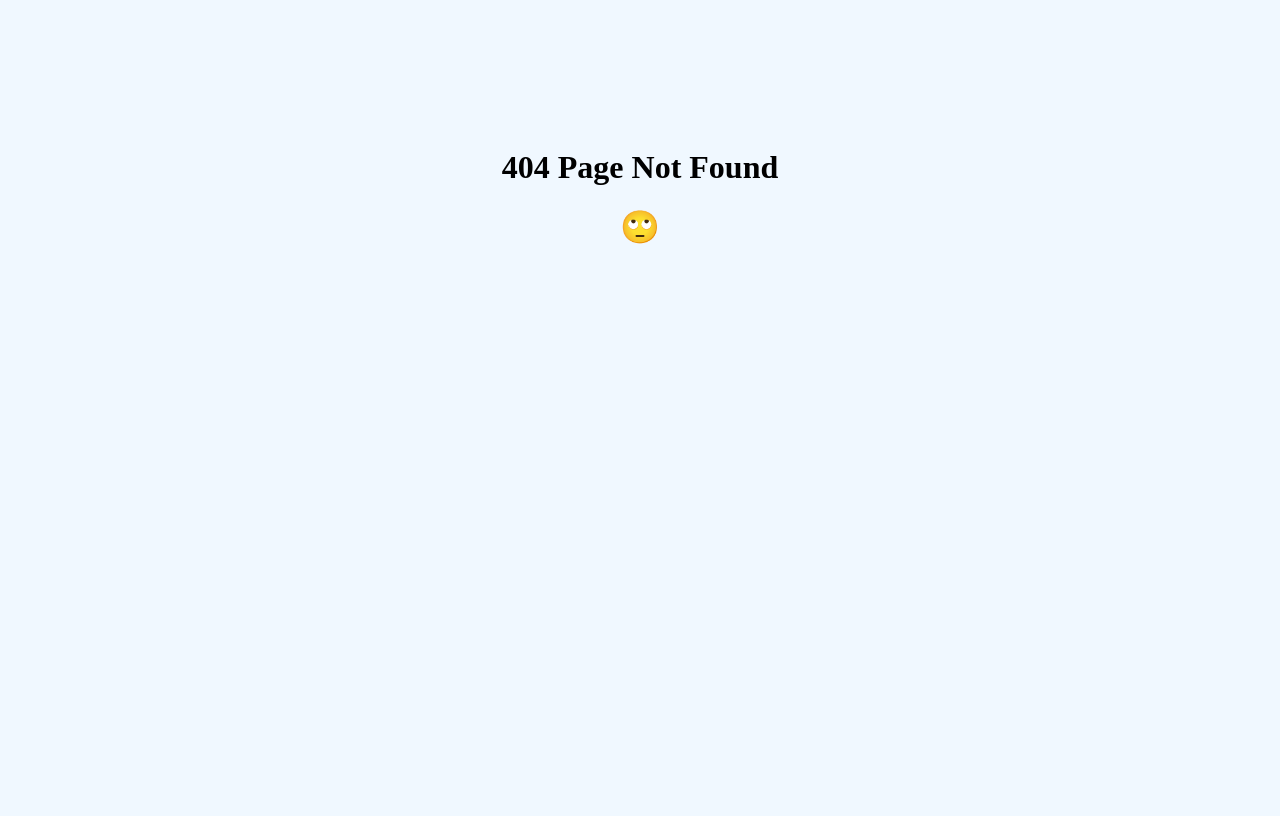
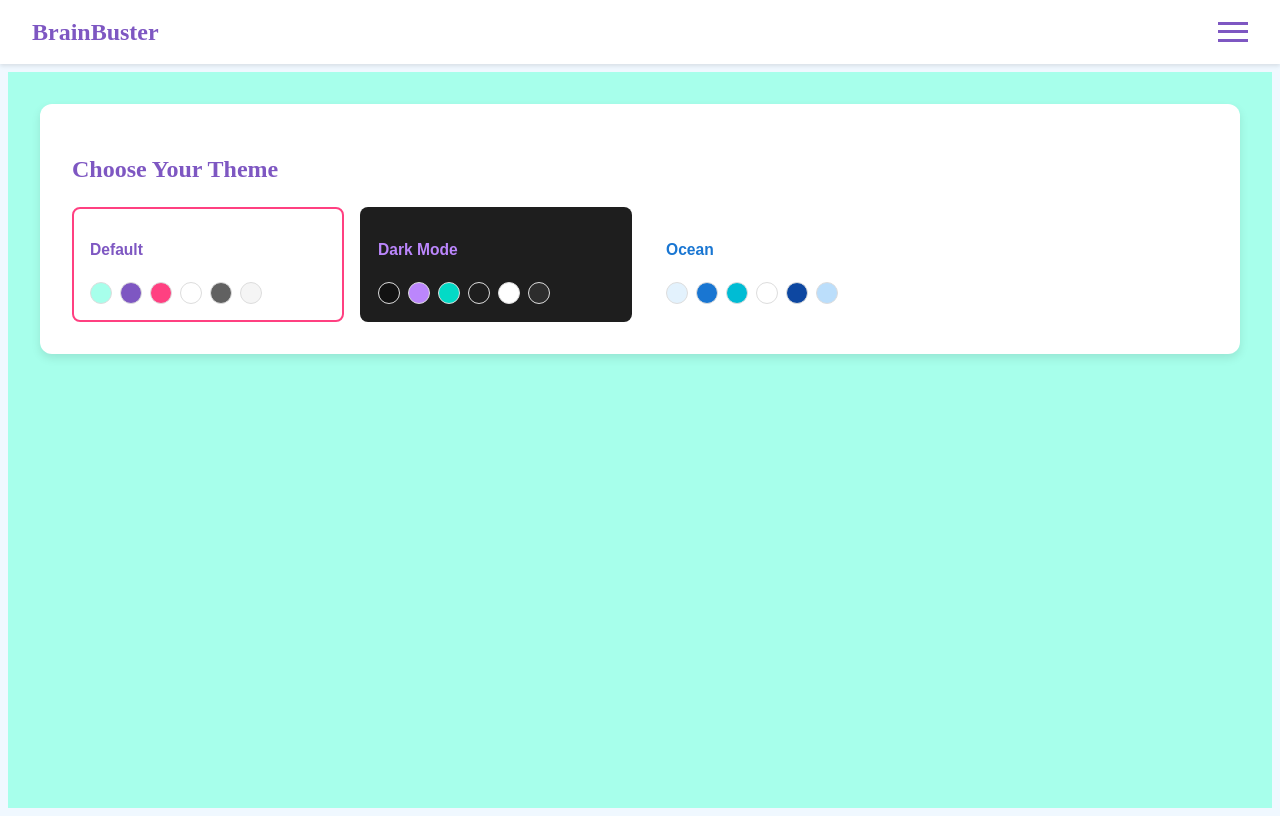
Before and after one commit to cmatthews3212/BrainBuster, a React (Vite) app in the folder client/: page /themes in a window 1280 px wide. Before the commit this address had no page. Built offline with nearby package versions, Linux system fonts and the light colour scheme.

Commit message:
updated theme/ game display

```diff
--- a/client/src/App.jsx
+++ b/client/src/App.jsx
@@ -1,26 +1,29 @@
-import { Outlet } from 'react-router-dom';
+import { Outlet } from "react-router-dom";
 import {
   ApolloClient,
   InMemoryCache,
   ApolloProvider,
   createHttpLink,
-} from '@apollo/client';
-import { setContext } from '@apollo/client/link/context';
+} from "@apollo/client";
+import { setContext } from "@apollo/client/link/context";
+import { BrowserRouter as Router, Routes, Route } from "react-router-dom";
 
-import Nav from './components/Nav';
-import { GlobalProvider } from './utils/GlobalState';
-import Quiz from './components/Quiz';
+import Nav from "./components/Nav";
+import { GlobalProvider } from "./utils/GlobalState";
+import { ThemeProvider } from "./pages/ThemeContext";
+import Dashboard from "./pages/Dashboard";
+//import Themes from './pages/Themes';
 
 const httpLink = createHttpLink({
-  uri: '/graphql',
+  uri: "/graphql",
 });
 
 const authLink = setContext((_, { headers }) => {
-  const token = localStorage.getItem('id_token');
+  const token = localStorage.getItem("id_token");
   return {
     headers: {
       ...headers,
-      authorization: token ? `Bearer ${token}` : '',
+      authorization: token ? `Bearer ${token}` : "",
     },
   };
 });
@@ -33,13 +36,12 @@ const client = new ApolloClient({
 function App() {
   return (
     <ApolloProvider client={client}>
-      <div>
+      <ThemeProvider>
         <GlobalProvider>
-          <Nav/>
+          <Nav />
           <Outlet />
-
         </GlobalProvider>
-      </div>
+      </ThemeProvider>
     </ApolloProvider>
   );
 }
--- a/client/src/components/Game/JoinGame.jsx
+++ b/client/src/components/Game/JoinGame.jsx
@@ -1,21 +1,60 @@
 import React from 'react';
 import { useNavigate } from 'react-router-dom';
+import { useTheme } from '../../pages/ThemeContext';
 
 function JoinGame() {
+  const navigate = useNavigate();
+  const { theme } = useTheme();
 
-  const navigate = useNavigate();
+  const styles = {
+    container: {
+      backgroundColor: theme.colors.card,
+      borderRadius: '8px',
+      padding: '20px',
+      margin: '20px',
+      boxShadow: '0 2px 4px rgba(0,0,0,0.1)',
+      display: 'flex',
+      gap: '15px',
+      justifyContent: 'center',
+    },
+    button: {
+      backgroundColor: theme.colors.primary,
+      color: '#fff',
+      padding: '15px 30px',
+      border: 'none',
+      borderRadius: '4px',
+      cursor: 'pointer',
+      fontSize: '16px',
+      fontWeight: 'bold',
+      transition: 'background-color 0.3s ease',
+      '&:hover': {
+        backgroundColor: theme.colors.secondary,
+      },
+    },
+    inviteButton: {
+      backgroundColor: theme.colors.secondary,
+      color: '#fff',
+      padding: '15px 30px',
+      border: 'none',
+      borderRadius: '4px',
+      cursor: 'pointer',
+      fontSize: '16px',
+      fontWeight: 'bold',
+      transition: 'background-color 0.3s ease',
+      '&:hover': {
+        backgroundColor: theme.colors.primary,
+      },
+    }
+  };
 
   const renderQuiz = () => {
     return navigate('/quiz')
   }
 
-
-
-
   return (
-    <div className="join-game">
-      <button onClick={renderQuiz}>JOIN!</button>
-      <button>INVITE!</button>
+    <div style={styles.container}>
+      <button style={styles.button} onClick={renderQuiz}>JOIN!</button>
+      <button style={styles.inviteButton}>INVITE!</button>
     </div>
   );
 }
--- a/client/src/pages/Dashboard.jsx
+++ b/client/src/pages/Dashboard.jsx
@@ -4,10 +4,12 @@ import JoinGame from '../components/Game/JoinGame';
 import { useMutation, useQuery } from '@apollo/client';
 import { GET_ME, QUERY_USERS } from '../utils/queries';
 import Auth from '../utils/auth'
+import { useTheme } from './ThemeContext.jsx';
 
 function Dashboard() {
   const navigate = useNavigate();
   const [showGameOptions, setShowGameOptions] = useState(false);
+  const { theme } = useTheme();
 
   const handleCreateGame = () => {
     navigate('/create-game');
@@ -40,7 +42,7 @@ function Dashboard() {
     <div style={{ display: 'flex', flexDirection: 'column', minHeight: '100vh' }}>
       {/* Main content - adjusted to account for navbar */}
       <div className="dashboard-container" style={{
-        backgroundColor: '#A7FFEB',
+        backgroundColor: theme.colors.background,
         flex: 1,
         padding: '2rem',
         display: 'grid',
@@ -50,7 +52,7 @@ function Dashboard() {
       }}>
         {/* Sidebar */}
         <div className="sidebar" style={{
-          backgroundColor: '#FFFFFF',
+          backgroundColor: theme.colors.card,
           borderRadius: '12px',
           padding: '2rem',
           boxShadow: '0px 4px 10px rgba(0, 0, 0, 0.1)',
@@ -88,7 +90,9 @@ function Dashboard() {
               <span>🧑</span>
               <span>Customize Avatar</span>
             </Link>
-            <Link to="/themes" style={{
+            <Link
+              to="/themes"
+              style={{
                 color: '#7E57C2',
                 textDecoration: 'none',
                 padding: '1rem',
@@ -97,7 +101,8 @@ function Dashboard() {
                 display: 'flex',
                 alignItems: 'center',
                 gap: '1rem'
-            }}>
+              }}
+            >
               <span>🎨</span>
               <span>Themes</span>
             </Link>
@@ -161,7 +166,6 @@ function Dashboard() {
                 >
                   Create New Game
                 </button>
-                <JoinGame />
               </div>
             )}
           </div>
--- a/client/src/pages/Home.jsx
+++ b/client/src/pages/Home.jsx
@@ -5,7 +5,8 @@ import { useEffect } from "react";
 import { SET_USERS } from "../utils/actions";
 import JoinGame from "../components/Game/JoinGame";
 import { useNavigate } from "react-router-dom";
-import AuthService from '../utils/auth';
+import AuthService from "../utils/auth";
+
 
 const Home = () => {
   const navigate = useNavigate();
@@ -20,49 +21,116 @@ const Home = () => {
     dispatch({ type: SET_USERS, payload: users });
   }, [data]);
 
-  useEffect(() => {
-    document.body.classList.add('hide-navbar');
-    return () => {
-      document.body.classList.remove('hide-navbar');
-    };
-  }, []);
-
   if (loading) {
     return <h3>Loading...</h3>;
   }
 
   const handleCreateGame = () => {
-    navigate('/create-game');
+    navigate("/create-game");
   };
 
   const handleJoinGame = () => {
-    navigate('/join-game');
+    navigate("/join-game");
   };
 
   const handleLogin = () => {
-    navigate('/login');
+    navigate("/login");
   };
 
   const handleSignup = () => {
-    navigate('/signup');
+    navigate("/signup");
   };
 
   return (
-    <div className="container" style={{ backgroundColor: '#A7FFEB', minHeight: '100vh', display: 'flex', flexDirection: 'column', alignItems: 'center', justifyContent: 'center', color: '#212121' }}>
-      <div className="avatarCont" style={{ marginBottom: '20px' }}></div>
-      <div className="join" style={{ textAlign: 'center', padding: '20px', backgroundColor: '#FFFFFF', borderRadius: '8px', boxShadow: '0px 4px 10px rgba(0, 0, 0, 0.2)' }}>
-        <h1 style={{ color: '#7E57C2' }}>Welcome to BrainBuster</h1>
+    <div
+      className="container"
+      style={{
+        backgroundColor: "#A7FFEB",
+        minHeight: "100vh",
+        display: "flex",
+        flexDirection: "column",
+        alignItems: "center",
+        justifyContent: "center",
+        color: "#212121",
+      }}
+    >
+      <div className="avatarCont" style={{ marginBottom: "20px" }}></div>
+      <div
+        className="join"
+        style={{
+          textAlign: "center",
+          padding: "20px",
+          backgroundColor: "#FFFFFF",
+          borderRadius: "8px",
+          boxShadow: "0px 4px 10px rgba(0, 0, 0, 0.2)",
+        }}
+      >
+        <h1 style={{ color: "#7E57C2" }}>Welcome to BrainBuster</h1>
         {AuthService.loggedIn() ? (
           <div className="game-options">
-            <button onClick={handleCreateGame} style={{ backgroundColor: '#FF4081', color: '#FFFFFF', padding: '10px 20px', margin: '10px', border: 'none', borderRadius: '5px', cursor: 'pointer' }}>Create Game</button>
-            <button onClick={handleJoinGame} style={{ backgroundColor: '#FF4081', color: '#FFFFFF', padding: '10px 20px', margin: '10px', border: 'none', borderRadius: '5px', cursor: 'pointer' }}>Join Game</button>
+            <button
+              onClick={handleCreateGame}
+              style={{
+                backgroundColor: "#FF4081",
+                color: "#FFFFFF",
+                padding: "10px 20px",
+                margin: "10px",
+                border: "none",
+                borderRadius: "5px",
+                cursor: "pointer",
+              }}
+            >
+              Create Game
+            </button>
+            <button
+              onClick={handleJoinGame}
+              style={{
+                backgroundColor: "#FF4081",
+                color: "#FFFFFF",
+                padding: "10px 20px",
+                margin: "10px",
+                border: "none",
+                borderRadius: "5px",
+                cursor: "pointer",
+              }}
+            >
+              Join Game
+            </button>
           </div>
         ) : (
           <div>
-            <p style={{ color: '#616161' }}>Please log in or sign up to create or join a game.</p>
+            <p style={{ color: "#616161" }}>
+              Please log in or sign up to create or join a game.
+            </p>
             <div>
-              <button onClick={handleLogin} style={{ backgroundColor: '#FF4081', color: '#FFFFFF', padding: '10px 20px', margin: '10px', border: 'none', borderRadius: '5px', cursor: 'pointer' }}>Login</button>
-              <button onClick={handleSignup} style={{ backgroundColor: '#FF4081', color: '#FFFFFF', padding: '10px 20px', margin: '10px', border: 'none', borderRadius: '5px', cursor: 'pointer' }}>Sign Up</button>
+              <button
+                onClick={handleLogin}
+                style={{
+                  backgroundColor: "#FF4081",
+                  color: "#FFFFFF",
+                  padding: "10px 20px",
+                  margin: "10px",
+                  border: "none",
+                  borderRadius: "5px",
+                  cursor: "pointer",
+                }}
+              >
+                Login
+              </button>
+              <button
+                onClick={handleSignup}
+                style={{
+                  backgroundColor: "#FF4081",
+                  color: "#FFFFFF",
+                  padding: "10px 20px",
+                  margin: "10px",
+                  border: "none",
+                  borderRadius: "5px",
+                  cursor: "pointer",
+                }}
+              >
+                Sign Up
+              </button>
             </div>
           </div>
         )}
--- /dev/null
+++ b/client/src/pages/ThemeContext.jsx
@@ -0,0 +1,61 @@
+import React, { createContext, useContext, useState, useEffect } from 'react';
+
+// Define themes object directly in this file
+const themes = {
+  default: {
+    name: 'Default',
+    colors: {
+      background: '#A7FFEB',
+      primary: '#7E57C2',
+      secondary: '#FF4081',
+      card: '#FFFFFF',
+      text: '#616161',
+      buttonBg: '#F5F5F5',
+    }
+  },
+  dark: {
+    name: 'Dark Mode',
+    colors: {
+      background: '#121212',
+      primary: '#BB86FC',
+      secondary: '#03DAC6',
+      card: '#1E1E1E',
+      text: '#FFFFFF',
+      buttonBg: '#2D2D2D',
+    }
+  },
+  ocean: {
+    name: 'Ocean',
+    colors: {
+      background: '#E3F2FD',
+      primary: '#1976D2',
+      secondary: '#00BCD4',
+      card: '#FFFFFF',
+      text: '#0D47A1',
+      buttonBg: '#BBDEFB',
+    }
+  }
+};
+
+const ThemeContext = createContext();
+
+export const ThemeProvider = ({ children }) => {
+  const [currentTheme, setCurrentTheme] = useState(() => {
+    const savedTheme = localStorage.getItem('userTheme');
+    return savedTheme || 'default';
+  });
+
+  useEffect(() => {
+    localStorage.setItem('userTheme', currentTheme);
+  }, [currentTheme]);
+
+  const theme = themes[currentTheme];
+
+  return (
+    <ThemeContext.Provider value={{ theme, currentTheme, setCurrentTheme, themes }}>
+      {children}
+    </ThemeContext.Provider>
+  );
+};
+
+export const useTheme = () => useContext(ThemeContext);
--- /dev/null
+++ b/client/src/pages/Themes.jsx
@@ -0,0 +1,84 @@
+import React from 'react';
+import { useTheme } from './ThemeContext';
+
+function Themes() {
+  console.log('Themes component rendering');
+  const { currentTheme, setCurrentTheme, theme, themes } = useTheme();
+
+  return (
+    <div style={{
+      display: 'flex',
+      flexDirection: 'column',
+      minHeight: '100vh'
+    }}>
+      <div style={{
+        backgroundColor: theme.colors.background,
+        flex: 1,
+        padding: '2rem',
+        marginTop: '64px'
+      }}>
+        <div style={{
+          backgroundColor: theme.colors.card,
+          borderRadius: '12px',
+          padding: '2rem',
+          boxShadow: '0px 4px 10px rgba(0, 0, 0, 0.1)',
+          maxWidth: '1200px',
+          margin: '0 auto'
+        }}>
+          <h2 style={{ color: theme.colors.primary, marginBottom: '1.5rem' }}>
+            Choose Your Theme
+          </h2>
+
+          <div style={{
+            display: 'grid',
+            gridTemplateColumns: 'repeat(auto-fill, minmax(250px, 1fr))',
+            gap: '1rem'
+          }}>
+            {Object.entries(themes).map(([themeKey, themeValue]) => (
+              <button
+                key={themeKey}
+                onClick={() => setCurrentTheme(themeKey)}
+                style={{
+                  backgroundColor: themeValue.colors.card,
+                  border: `2px solid ${currentTheme === themeKey ?
+                    theme.colors.secondary :
+                    'transparent'
+                  }`,
+                  borderRadius: '8px',
+                  padding: '1rem',
+                  cursor: 'pointer',
+                  display: 'flex',
+                  flexDirection: 'column',
+                  gap: '0.5rem'
+                }}
+              >
+                <h3 style={{ color: themeValue.colors.primary }}>
+                  {themeValue.name}
+                </h3>
+                <div style={{
+                  display: 'flex',
+                  gap: '0.5rem'
+                }}>
+                  {Object.values(themeValue.colors).map((color, index) => (
+                    <div
+                      key={index}
+                      style={{
+                        width: '20px',
+                        height: '20px',
+                        backgroundColor: color,
+                        borderRadius: '50%',
+                        border: '1px solid #ddd'
+                      }}
+                    />
+                  ))}
+                </div>
+              </button>
+            ))}
+          </div>
+        </div>
+      </div>
+    </div>
+  );
+}
+
+export default Themes;
```
Also changed, not shown: client/src/components/Game/Categories.jsx (+38 -4 lines), client/src/components/Game/Gameplay.jsx (+29 -5 lines), client/src/main.jsx (+95 -82 lines), client/src/utils/themes.js (added, +36 -0 lines). Lines whose indentation alone changed are shown as unchanged.
